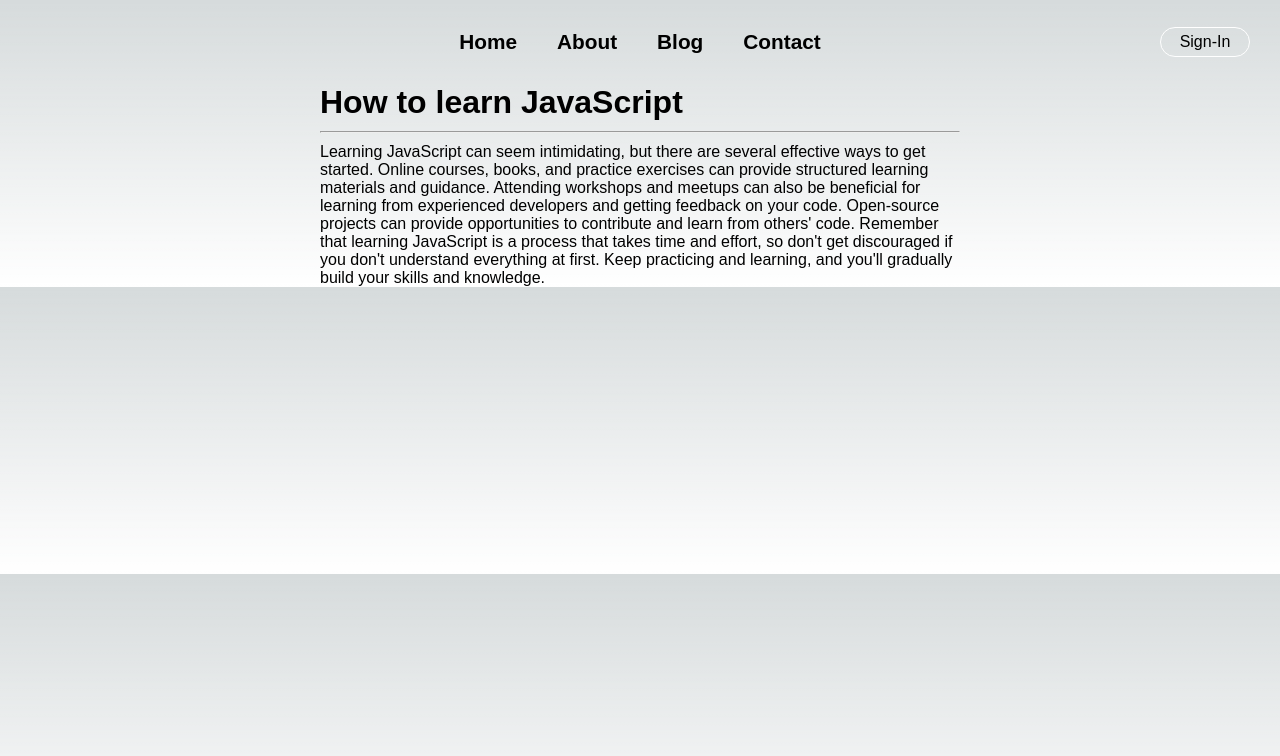
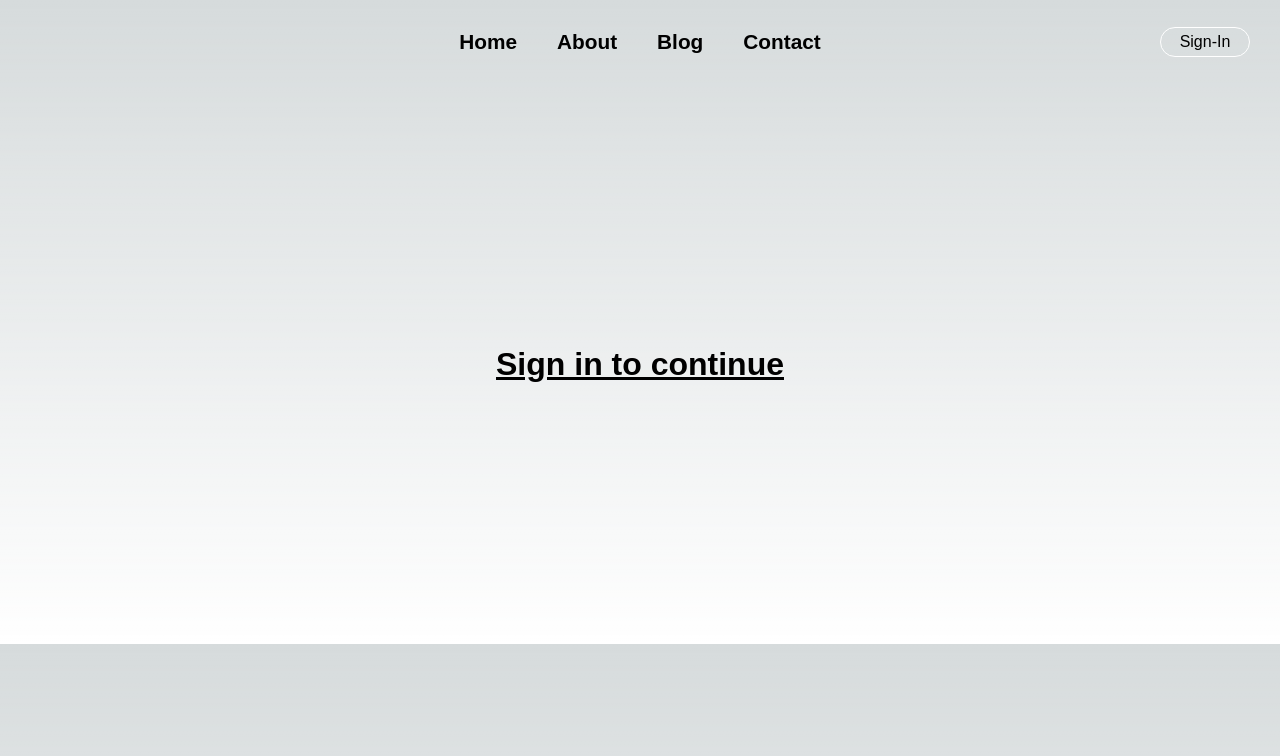
Before and after one commit to Sparshlohana/MyBlog, a Next.js app: page /blogpost/1 in a window 1280 px wide. Shown: the top 756 px of the page. Built offline with nearby package versions, Linux system fonts and the light colour scheme; no server answers.

Commit message:
slug athenticated

```diff
--- a/blogUsers/1.json
+++ /dev/null
@@ -1 +0,0 @@
-{"name":"Sparsh R Lohana","phoneNumber":"08154000250","description":"My name is Sparsh","email":"sparsh.lohana@gmail.com"}
--- a/components/Navbar.jsx
+++ b/components/Navbar.jsx
@@ -2,6 +2,7 @@ import { SessionProvider, signIn, useSession } from "next-auth/react";
 import Link from "next/link";
 import styles from "../src/styles/Home.module.css";
 import OnProfileClick from "./onProfileClick";
+import Slug from "@/pages/blogpost/[slug]";
 
 const Navbar = ({ setOnProfileClick, onProfileClick }) => {
   return (
--- a/components/onProfileClick.jsx
+++ b/components/onProfileClick.jsx
@@ -1,6 +1,7 @@
 import { signOut } from "next-auth/react";
 import styles from "../src/styles/onProfileClick.module.css";
 import { FaSignOutAlt } from "react-icons/fa";
+import Link from "next/link";
 
 const OnProfileClick = ({ session, setOnProfileClick, onProfileClick }) => {
   return (
@@ -25,6 +26,14 @@ const OnProfileClick = ({ session, setOnProfileClick, onProfileClick }) => {
         </div>
       </div>
 
+      <div className={styles.profileAccountCreateYourOwnBlogContainer}>
+        <Link href="/create">
+          <span className={styles.profileAccountCreateYourOwnBlog}>
+            Create Your Own Blog
+          </span>
+        </Link>
+      </div>
+
       <div className={styles.profileAccountSignOutContainer}>
         <FaSignOutAlt className={styles.profileAccountSignOutIcon} />{" "}
         <span
--- a/src/pages/blogpost/[slug].jsx
+++ b/src/pages/blogpost/[slug].jsx
@@ -1,11 +1,21 @@
-import { useRouter } from "next/router";
 import style from "../../styles/BlogPost.module.css";
 import { useEffect, useState } from "react";
 import * as fs from "fs";
+import { SessionProvider, useSession } from "next-auth/react";
 
 const Slug = ({ jsonData }) => {
+  return (
+    <SessionProvider>
+      <SessionProviderComponent jsonData={jsonData} />
+    </SessionProvider>
+  );
+};
+
+const SessionProviderComponent = ({ jsonData }) => {
   const [blogs, setBlog] = useState(jsonData);
-
+  const { data: session } = useSession();
+  console.log(session);
+  if (session) {
     return (
       <div className={style.blogPostContainer}>
         <h1 className={style.blogPostTitle}>{blogs?.title}</h1>
@@ -15,7 +25,15 @@ const Slug = ({ jsonData }) => {
         </div>
       </div>
     );
+  } else {
+    return (
+      <div className={style.blogPostSignInContinueContainer}>
+        <h1 className={style.blogPostSignInContinue}>Sign in to continue</h1>
+      </div>
+    );
+  }
 };
+
 // export async function getServerSideProps(context) {
 //   const slug = context.query.slug;
 //   const data = await fetch(`http://localhost:3000/api/getBlog?slug=${slug}`);
@@ -24,6 +42,7 @@ const Slug = ({ jsonData }) => {
 //     props: { jsonData },
 //   };
 // }
+
 export async function getStaticPaths() {
   return {
     paths: [
@@ -38,7 +57,7 @@ export async function getStaticPaths() {
 export async function getStaticProps(context) {
   const slug = context.params.slug;
   let jsonData = await fs.promises.readFile(`blogData/${slug}.json`, "utf-8");
-  console.log(jsonData);
+  // console.log(jsonData);
   return {
     props: { jsonData: JSON?.parse(jsonData) },
   };
--- a/src/styles/BlogPost.module.css
+++ b/src/styles/BlogPost.module.css
@@ -6,3 +6,14 @@
   gap: 10px;
   width: 50%;
 }
+
+.blogPostSignInContinueContainer {
+  display: flex;
+  justify-content: center;
+  align-items: center;
+  min-height: 70vh;
+}
+
+.blogPostSignInContinue {
+  text-decoration: underline;
+}
--- a/src/styles/onProfileClick.module.css
+++ b/src/styles/onProfileClick.module.css
@@ -35,6 +35,17 @@
   font-size: 0.95rem;
 }
 
+.profileAccountCreateYourOwnBlogContainer {
+  background-color: #1f1f1f;
+  margin-top: 5px;
+  text-align: center;
+  padding: 10px;
+}
+
+.profileAccountCreateYourOwnBlog {
+  cursor: pointer;
+}
+
 .profileAccountSignOutContainer {
   margin-top: 5px;
   background: #1f1f1f;
```
Lines whose indentation alone changed are shown as unchanged.
